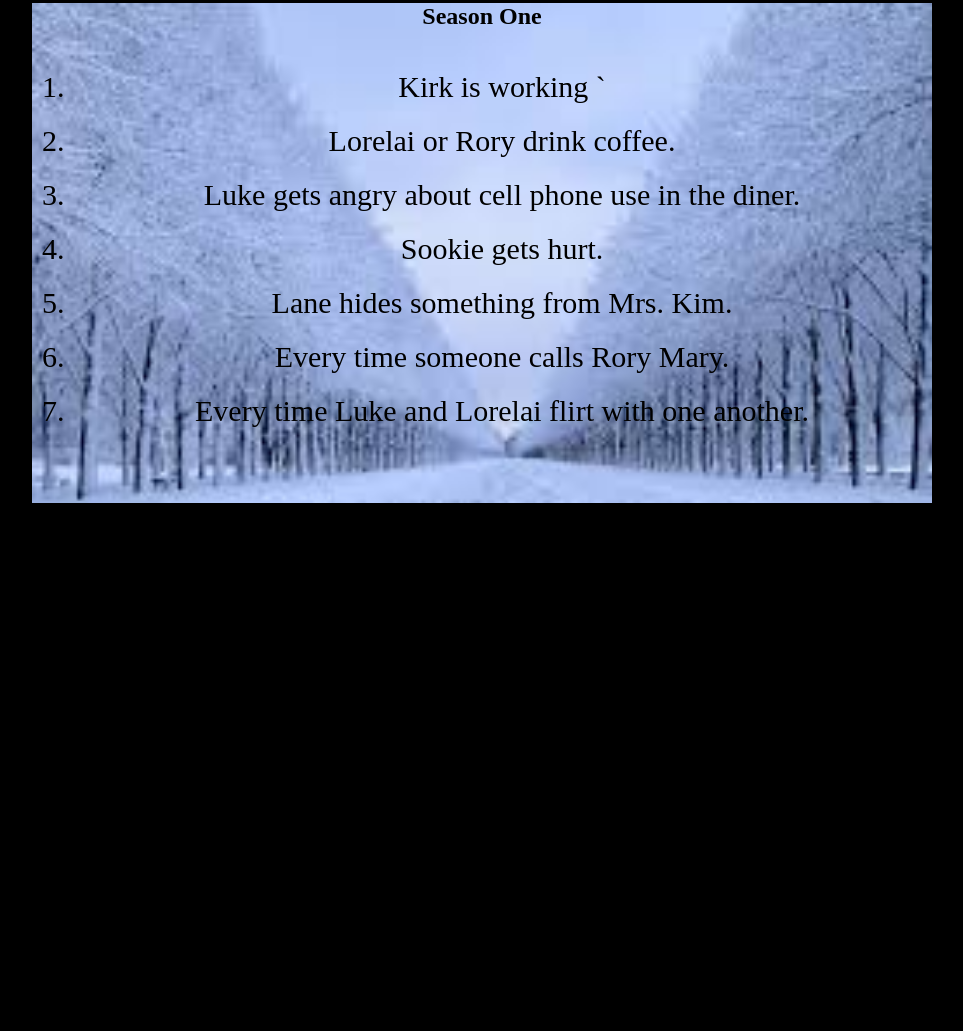
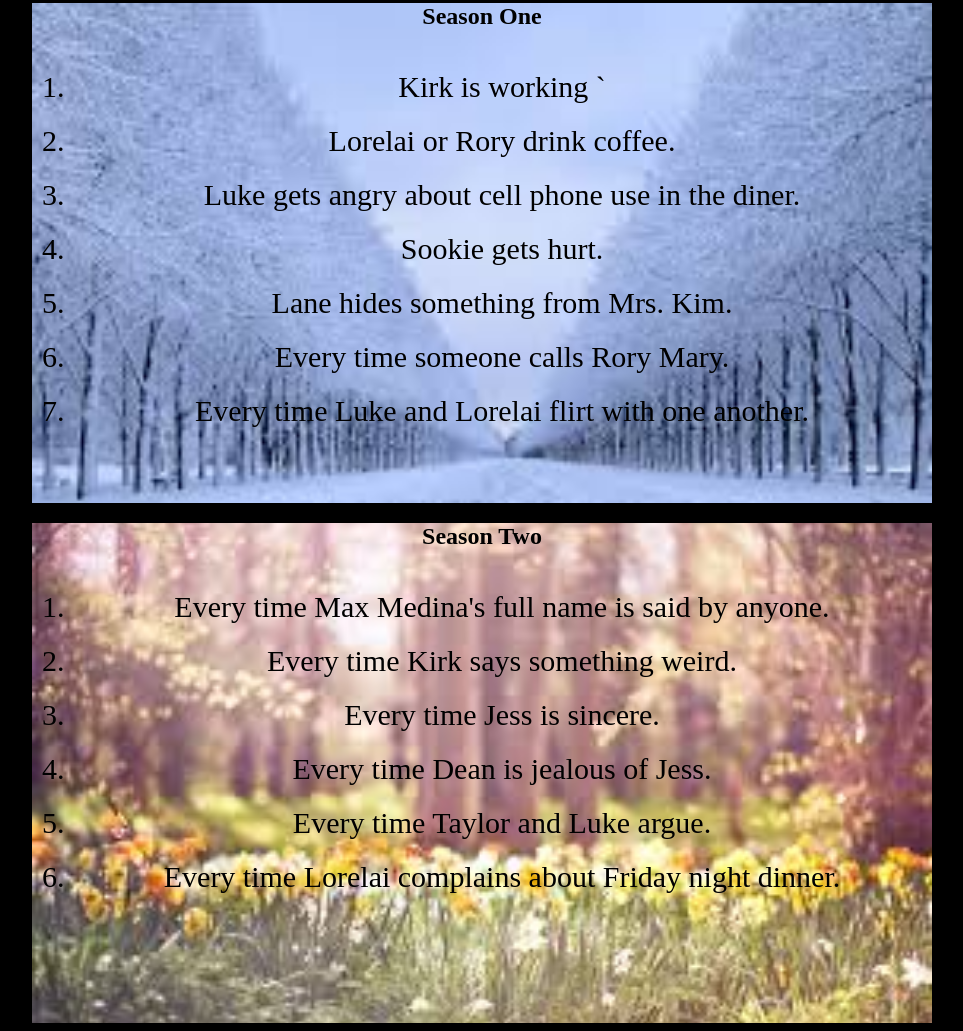
Before and after one commit to christinaplatt/GGDG, a plain HTML site: page index.html in a window 1280 px wide. Shown: the part 389-1420 px from the top of the page, without its empty margins (158-1121 px from the left). Before the commit the page ends 900 px from the top, so only its background shows below. Drawn offline with Linux system fonts and the light colour scheme.

Commit message:
changed the nav into a partial so i could import it into main.scss, changes the container class to include season one and two separate in order to be able to change the background images but also include all of the same style of the container class

```diff
--- a/_rules.scss
+++ b/_rules.scss
@@ -1,15 +1,19 @@
 .container{
-	background: url("images/winter2.jpeg") no-repeat center center fixed;
-	-webkit-background-size: cover;
-	-moz-background-size: cover;
-	-o-background-size: cover;
-	background-size: cover;
 	margin:0 auto;
 	height:500px;
 	width: 900px;
 	text-align: center;
 
 }
+.season-1{
+	background: url("images/winter2.jpeg") no-repeat center center fixed;
+	-webkit-background-size: cover;
+	-moz-background-size: cover;
+	-o-background-size: cover;
+	background-size: cover;
+}
+
+
 ul{
 	list-style-type: decimal;
 	font-size: 30px;
@@ -17,3 +21,10 @@ ul{
 li{
 	padding: 10px;
 }
+.season-2{
+	background: url("images/spring1.jpeg") no-repeat center center fixed;
+	-webkit-background-size: cover;
+	-moz-background-size: cover;
+	-o-background-size: cover;
+	background-size: cover;
+}
--- a/index.html
+++ b/index.html
@@ -49,7 +49,7 @@
 		</ul>
 	</nav>
 
-	<div class="container">
+	<div class="container season-1">
 
 		<h2>Season One</h2>
 
@@ -84,9 +84,38 @@
 		</ul>
 
 
+	</div>
 
+	<div class="container season-2">
 
+		<h2>
+			Season Two
+		</h2>
 
+		<ul>
+			<li>
+				Every time Max Medina's full name is said by anyone.
+			</li>
+
+			<li>
+				Every time Kirk says something weird.
+			</li>
+
+			<li>
+				Every time Jess is sincere.
+			</li>
+
+			<li>
+				Every time Dean is jealous of Jess.
+			</li>
+			<li>
+				Every time Taylor and Luke argue.
+			</li>
+
+			<li>
+				Every time Lorelai complains about Friday night dinner.
+			</li>
+		</ul>
 
 	</div>
 
```
Also changed, not shown: images/spring1.jpeg (added), main.css, 1 other file.
